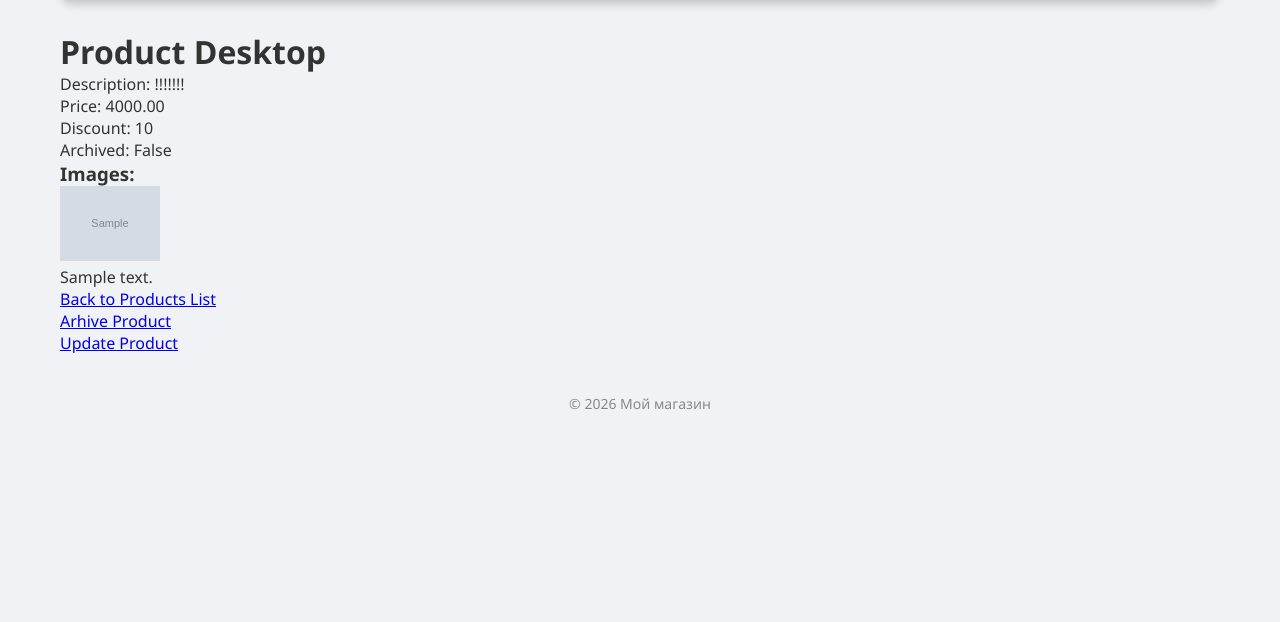
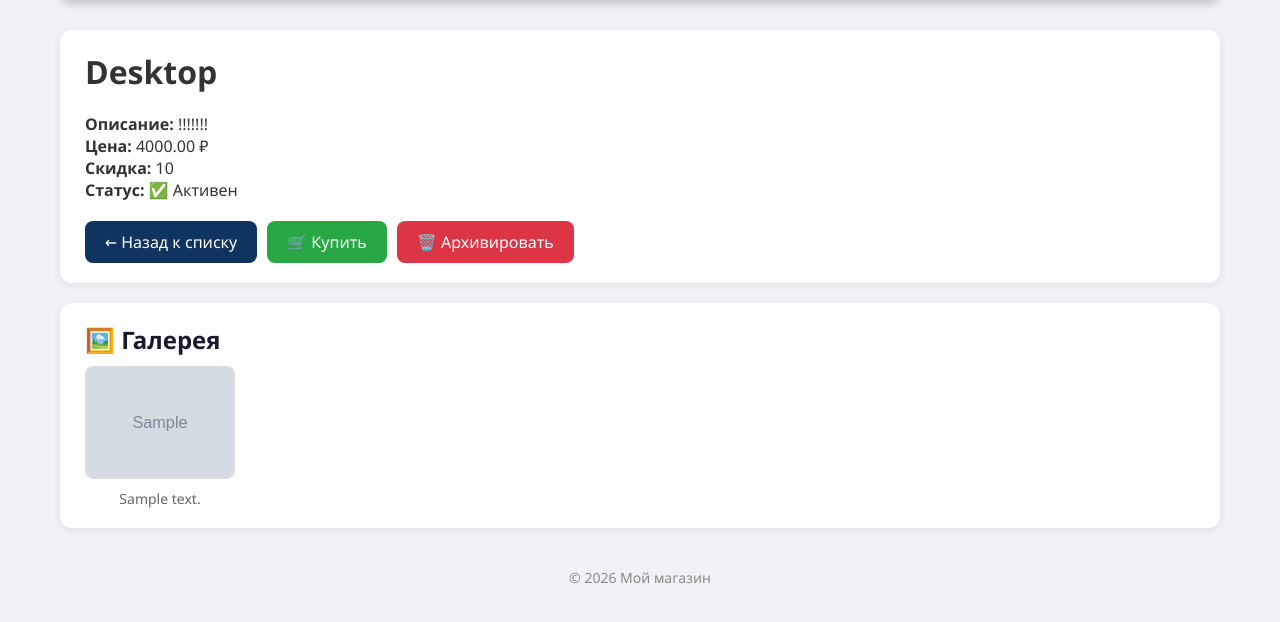
Before and after one commit to GregLem/django-shop-project, a Django app: page /shop/products/1/ in a window 1280 px wide. Shown: the part 88-710 px from the top of the page. Run offline with Django 5.2, Linux system fonts and the light colour scheme; data comes from the database, SQL or seed files in the repository; tables that the repository leaves empty hold one stand-in row (values such as "Sample post"); grey boxes marked "Sample" are stand-in pictures; parts of the project's set-up code (start-up, migrations or seed data) failed here and were passed over.

Commit message:
Добавлена кнопка «Купить» и фильтрация заказов
- Кнопка «Купить» на карточках и странице товара
- Предзаполнение формы заказа товаром из URL
- OrderListView: обычный пользователь видит только свои заказы
- OrderDetailView: защита от просмотра чужих заказов
- Всё работает: 200 на всех страницах

```diff
--- a/mysite/shopapp/templates/shopapp/product-details.html
+++ b/mysite/shopapp/templates/shopapp/product-details.html
@@ -1,45 +1,100 @@
 {% extends "shopapp/base.html" %}
 
 {% block title %}
-    Product №{{ product.id }}
-{% endblock  %}
+    Товар №{{ product.id }}
+{% endblock %}
 
 {% block body %}
-    <h1>Product <strong>{{ product.name }}</strong></h1>
-    <div>
-        <div>
-            <div>Description: {{ product.description }}</div>
-            <div>Price: {{ product.price }}</div>
-            <div>Discount: {% firstof product.discount "No Discount" %}</div>
-            <div>Archived: {{ product.archived }}</div>
-            {% if product.preview %}
-                <img src="{{ product.preview.url }}" alt="{{ product.preview.name }}" width="100">
+
+    <!-- ============================================================
+         ОСНОВНАЯ КАРТОЧКА ТОВАРА
+         ============================================================ -->
+    <div class="card">
+        <h1>{{ product.name }}</h1>
+
+        <!-- Главное фото (preview) -->
+        {% if product.preview %}
+            <img
+                src="{{ product.preview.url }}"
+                alt="{{ product.name }}"
+                class="product-preview"
+            >
+        {% endif %}
+
+        <!-- Характеристики -->
+        <div style="margin: 20px 0;">
+            <p><strong>Описание:</strong> {{ product.description|default:"Нет описания" }}</p>
+            <p><strong>Цена:</strong> {{ product.price }} ₽</p>
+            <p><strong>Скидка:</strong> {% firstof product.discount "Без скидки" %}</p>
+            <p><strong>Статус:</strong> {% if product.archived %}📦 Архив{% else %}✅ Активен{% endif %}</p>
+        </div>
+
+        <!-- ============================================================
+             КНОПКИ ДЕЙСТВИЙ
+             ============================================================ -->
+        <div style="display: flex; gap: 10px; flex-wrap: wrap; margin-top: 20px;">
+
+            <!-- Назад к списку -->
+            <a href="{% url 'shopapp:products_list' %}" class="btn btn-primary">
+                ← Назад к списку
+            </a>
+
+            <!-- КУПИТЬ (новая кнопка) -->
+            {% if user.is_authenticated %}
+                <a href="{% url 'shopapp:order_create' %}?product={{ product.pk }}"
+                   class="btn btn-success">
+                    🛒 Купить
+                </a>
+            {% else %}
+                <a href="{% url 'myaut:login' %}?next={% url 'shopapp:order_create' %}?product={{ product.pk }}"
+                   class="btn btn-success">
+                    🛒 Купить
+                </a>
             {% endif %}
-            <h3>Images:</h3>
-            <div>
+
+            <!-- Редактировать (только автор или суперпользователь) -->
+            {% if user.is_superuser or product.created_by == user and perms.shopapp.change_product %}
+                <a href="{% url 'shopapp:product_update' pk=product.pk %}"
+                   class="btn btn-warning">
+                    ✏️ Редактировать
+                </a>
+            {% endif %}
+
+            <!-- Архивировать -->
+            <a href="{% url 'shopapp:product_delete' pk=product.pk %}"
+               class="btn btn-danger">
+                🗑️ Архивировать
+            </a>
+
+        </div>
+    </div>
+
+    <!-- ============================================================
+         ГАЛЕРЕЯ ДОПОЛНИТЕЛЬНЫХ ИЗОБРАЖЕНИЙ
+         ============================================================ -->
+    <div class="card">
+        <h2>🖼️ Галерея</h2>
+
+        {% if product.images.all %}
+            <div style="display: flex; gap: 15px; flex-wrap: wrap;">
                 {% for img in product.images.all %}
-                    <div>
-                        <img src="{{ img.image.url }}" alt="{{ img.image.name }}" width="100">
-                        <div>{{img.description}}</div>
+                    <div style="text-align: center;">
+                        <img
+                            src="{{ img.image.url }}"
+                            alt="{{ img.description|default:product.name }}"
+                            style="max-width: 150px; border-radius: 8px; border: 1px solid #ddd;"
+                        >
+                        {% if img.description %}
+                            <p style="margin-top: 5px; font-size: 14px; color: #666;">
+                                {{ img.description }}
+                            </p>
+                        {% endif %}
                     </div>
-                {% empty %}
-                    <p>No images uploaded yet</p>
                 {% endfor %}
             </div>
+        {% else %}
+            <p>Дополнительных изображений нет.</p>
+        {% endif %}
     </div>
-    <div>
-        <a href="{% url 'shopapp:products_list' %}">
-            Back to Products List
-        </a>
-    </div>
-    <div>
-        <a href="{% url 'shopapp:product_delete' product.pk %}">
-            Arhive Product
-        </a>
-    </div>
-    <div>
-        <a href="{% url 'shopapp:product_update' product.pk %}">
-            Update Product
-        </a>
-    </div>
-{% endblock  %}
+
+{% endblock %}
--- a/mysite/shopapp/views.py
+++ b/mysite/shopapp/views.py
@@ -188,15 +188,29 @@ class ProductDeleteView(DeleteView):
 # ============================================================
 
 class OrderListView(LoginRequiredMixin, ListView):
-    queryset = (
-        Order.objects
-        .select_related("user")
-        .prefetch_related("products")
-    )
-
+    """
+    Список заказов.
+    - Обычный пользователь видит только свои заказы.
+    - Суперпользователь и staff видят все заказы.
+    """
     template_name = "shopapp/order_list.html"
     context_object_name = "orders"
 
+    def get_queryset(self):
+        user = self.request.user
+
+        queryset = (
+            Order.objects
+            .select_related("user")
+            .prefetch_related("products")
+        )
+
+        # Суперюзер и staff видят все заказы
+        if user.is_superuser or user.is_staff:
+            return queryset
+
+        # Обычный пользователь — только свои
+        return queryset.filter(user=user)
 
 class OrderDetailView(LoginRequiredMixin, DetailView):
     model = Order
@@ -204,23 +218,57 @@ class OrderDetailView(LoginRequiredMixin, DetailView):
     context_object_name = "order"
 
     def get_queryset(self):
-        return (
-            Order.objects
-            .select_related("user")
-            .prefetch_related("products")
-        )
+        user = self.request.user
+        queryset = Order.objects.select_related("user").prefetch_related("products")
 
+        # Суперюзер/staff видят все
+        if user.is_superuser or user.is_staff:
+            return queryset
 
-class OrderCreateView(CreateView):
+        # Обычные — только свои
+        return queryset.filter(user=user)
+
+# class OrderCreateView(CreateView):
+#     model = Order
+#     fields = (
+#         "delivery_address",
+#         "promocode",
+#         "user",
+#         "products",
+#     )
+#     template_name = "shopapp/order_create.html"
+#     success_url = reverse_lazy("shopapp:order_list")
+
+class OrderCreateView(LoginRequiredMixin, CreateView):
+    """
+    Создание заказа.
+
+    Если в URL передан ?product=<id>, то поле products
+    автоматически заполняется выбранным товаром.
+    """
     model = Order
-    fields = (
-        "delivery_address",
-        "promocode",
-        "user",
-        "products",
-    )
+    fields = ("delivery_address", "promocode", "user", "products")
     template_name = "shopapp/order_create.html"
     success_url = reverse_lazy("shopapp:order_list")
+
+    def get_initial(self):
+        """
+        Предзаполняем форму:
+        - user — текущий пользователь
+        - products — товар из URL (?product=<id>)
+        """
+        initial = super().get_initial()
+
+        # Текущий пользователь
+        if self.request.user.is_authenticated:
+            initial["user"] = self.request.user
+
+        # Товар из GET-параметра
+        product_id = self.request.GET.get("product")
+        if product_id:
+            initial["products"] = [product_id]
+
+        return initial
 
 
 class OrderUpdateView(UpdateView):
```
Also changed, not shown: mysite/shopapp/templates/shopapp/shop-index.html (+36 -9 lines).
